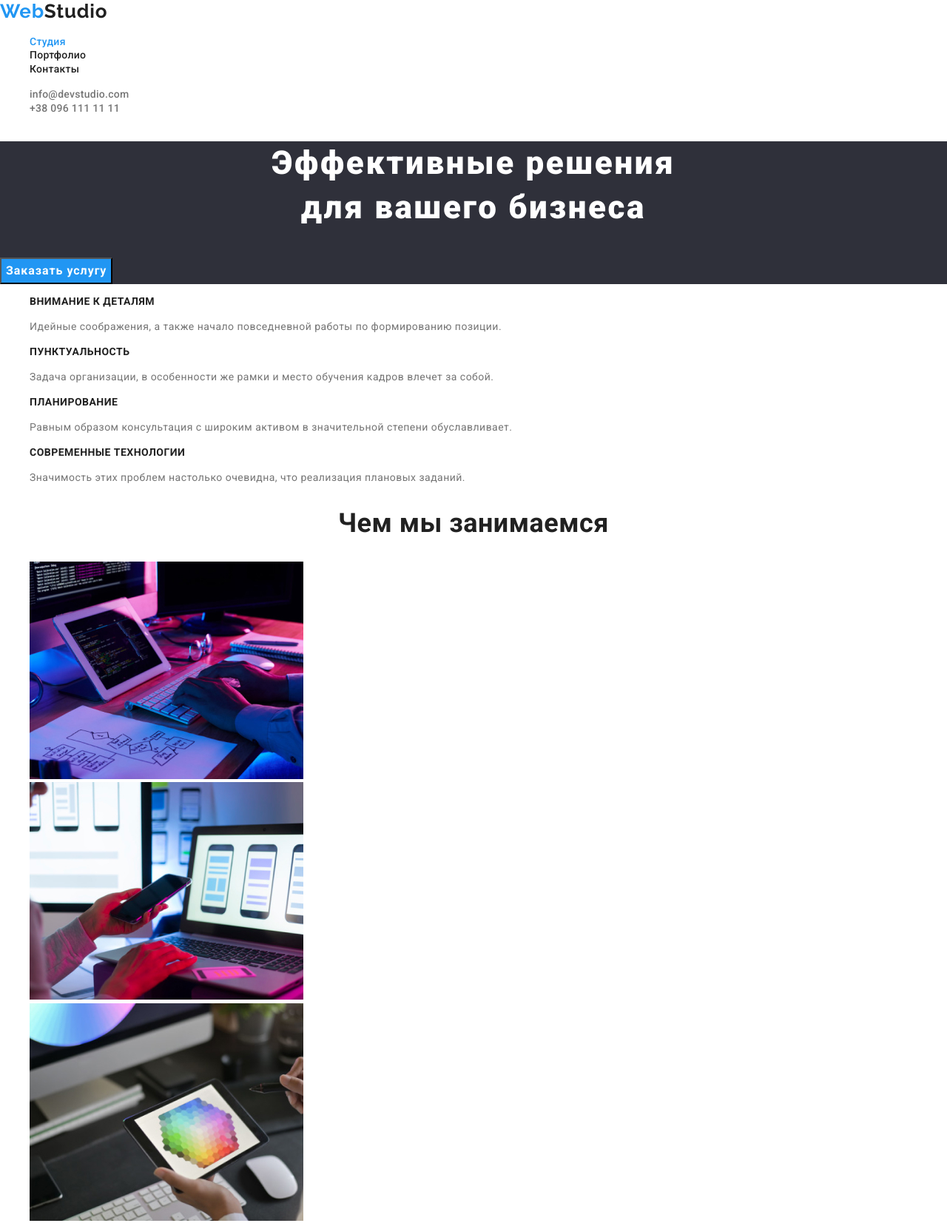
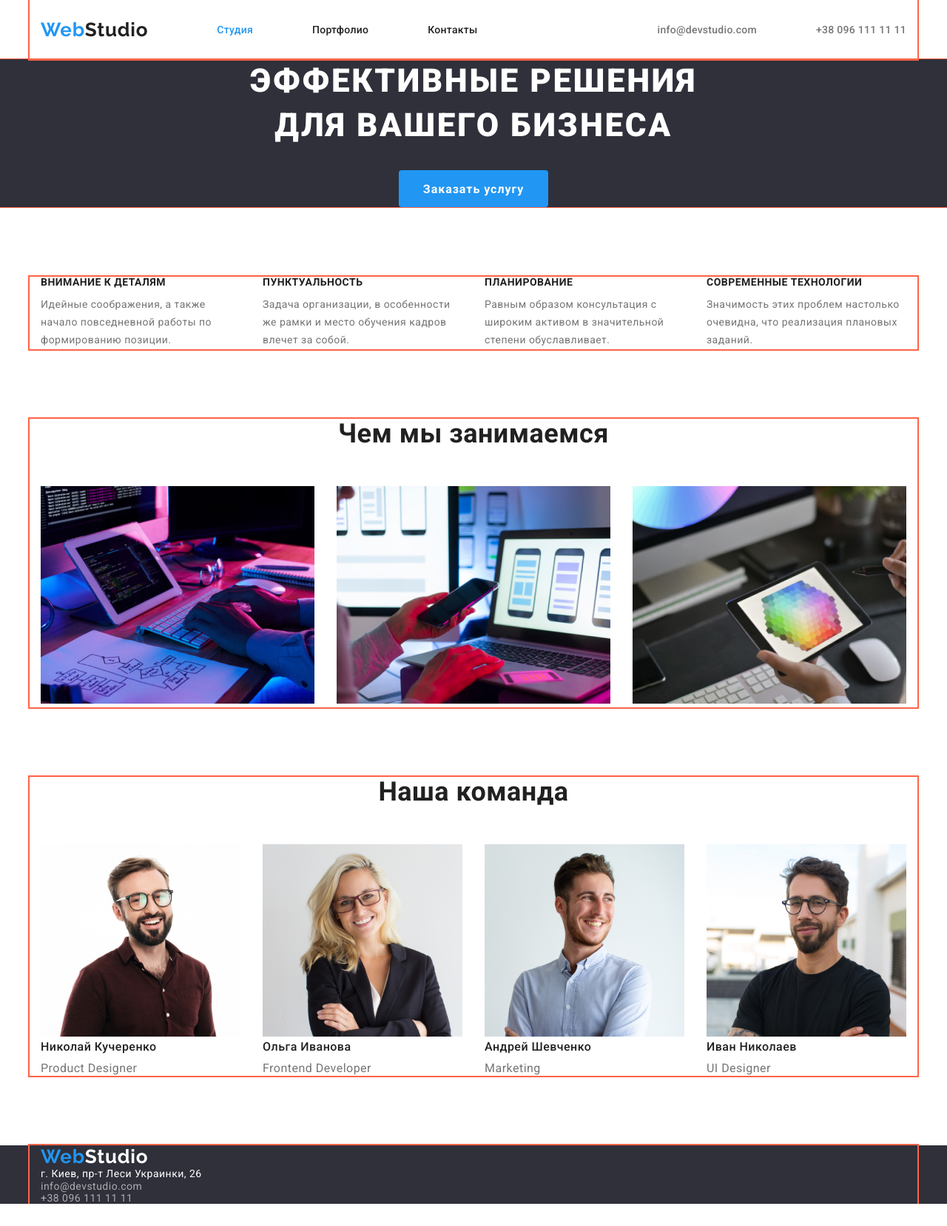
Before and after one commit to YanaHorbachova/goit-markup-hw-03, a plain HTML site: page index.html in a window 1280 px wide. Shown: the top 1657 px of the page at 74% size. After the commit the page ends 1627 px from the top, so only its background shows below. Drawn offline with nearby package versions, Linux system fonts and the light colour scheme.

Commit message:
Пофиксила margin и padding

```diff
--- a/index.html
+++ b/index.html
@@ -6,29 +6,31 @@
   <meta name="viewport" content="width=device-width, initial-scale=1.0" />
   <title>Студия</title>
   <link href="https://fonts.googleapis.com/css2?family=Raleway:wght@700&family=Roboto:wght@400;500;700;900&display=swap"
-    rel="stylesheet">
-  <link rel="stylesheet" href="https://cdnjs.cloudflare.com/ajax/libs/modern-normalize/1.0.0/modern-normalize.css">
-  <link rel="stylesheet" href="./styles/styles.css">
+    rel="stylesheet" />
+  <link rel="stylesheet"
+    href="https://cdnjs.cloudflare.com/ajax/libs/modern-normalize/1.0.0/modern-normalize.min.css" />
+  <link rel="stylesheet" href="./styles/styles.css" />
 </head>
 
 <body>
+
   <!--HEDER-->
   <header>
-    <nav class="site-nav">
+    <nav class="conteiner nav">
       <a class="logo" href="./index.html" aria-label="логотип веб студии">Web<span class="logo-header">Studio</span></a>
       <ul class="site-nav">
-        <li><a href="" class="link current">Студия</a></li>
-        <li><a href="./portfolio.html" class="link">Портфолио</a></li>
-        <li><a href="" class="link">Контакты</a></li>
+        <li class="item"><a href="./index.html" class="link current">Студия</a></li>
+        <li class="item"><a href="./portfolio.html" class="link">Портфолио</a></li>
+        <li class="item"><a href="" class="link">Контакты</a></li>
       </ul>
+      <ul class="contacts-nav">
+        <li class="item"><a href="mailto:info@devstudio.com" class="contacts">info@devstudio.com</a></li>
+        <li class="item"><a href="tel:+380961111111" class="contacts">+38 096 111 11 11</a></li>
+      </ul>
+
     </nav>
-    <address>
-      <ul class="contacts-nav">
-        <li><a href="mailto:info@devstudio.com" class="contacts">info@devstudio.com</a></li>
-        <li><a href="tel:+380961111111" class="contacts">+38 096 111 11 11</a></li>
-      </ul>
-    </address>
   </header>
+
   <main>
     <!--HERO-->
     <section class="hero">
@@ -38,79 +40,115 @@
       </h1>
       <button title="button" class="button primary">Заказать услугу</button>
     </section>
+
     <!--ADVANTAGES-->
     <section class="section">
-      <h2 class="section-title" hidden>Преимущества Ваб-Студии</h2>
+      <div class="conteiner">
+        <h2 class="section-title hidden">Преимущества Ваб-Студии</h2>
         <ul class="features">
-        <li>
+          <li class="item">
             <h3 class="title">Внимание к деталям</h3>
-          <p class="text">Идейные соображения, а также начало повседневной работы по формированию позиции.</p>
+            <p class="text">
+              Идейные соображения, а также начало повседневной работы по
+              формированию позиции.
+            </p>
           </li>
-        <li>
+          <li class="item">
             <h3 class="title">Пунктуальность</h3>
-          <p class="text">Задача организации, в особенности же рамки и место обучения кадров влечет за собой.</p>
+            <p class="text">
+              Задача организации, в особенности же рамки и место обучения кадров
+              влечет за собой.
+            </p>
           </li>
-        <li>
+          <li class="item">
             <h3 class="title">Планирование</h3>
-          <p class="text">Равным образом консультация с широким активом в значительной степени обуславливает.</p>
+            <p class="text">
+              Равным образом консультация с широким активом в значительной
+              степени обуславливает.
+            </p>
           </li>
-        <li>
+          <li class="item">
             <h3 class="title">Современные технологии</h3>
-          <p class="text">Значимость этих проблем настолько очевидна, что реализация плановых заданий.</p>
+            <p class="text">
+              Значимость этих проблем настолько очевидна, что реализация
+              плановых заданий.
+            </p>
           </li>
         </ul>
+      </div>
     </section>
+
     <!--SERVICES-->
     <section class="section">
+      <div class="conteiner">
         <h2 class="section-title">Чем мы занимаемся</h2>
-      <ul>
-        <li>
+        <ul class="services">
+          <li class="item">
             <img src="./images/services/img1.jpg" alt="ноутбук сдизайном сайта на экране" width="370" height="294" />
           </li>
-        <li>
-          <img src="./images/services/img2.jpg" alt="дизайн для мобильный телефонов" width="370" height="294" /></li>
-        <li>
+          <li class="item">
+            <img src="./images/services/img2.jpg" alt="дизайн для мобильный телефонов" width="370" height="294" />
+          </li>
+          <li class="item">
             <img src="./images/services/img3.jpg" alt="монитор компьютера" width="370" height="294" />
           </li>
         </ul>
+      </div>
     </section>
+
     <!--TEAM-->
     <section class="section">
+      <div class="conteiner">
         <h2 class="section-title">Наша команда</h2>
         <ul class="team">
-        <li>
+          <li class="item">
             <img src="./images/team/img1.jpg" alt="фото Николаz Кучеренко" width="270" height="260" />
             <h3 class="title">Николай Кучеренко</h3>
             <p lang="en" class="profession">Product Designer</p>
-        <li>
+          </li>
+
+          <li class="item">
             <img src="./images/team/img2.jpg" alt="фото Ольги Ивановой" width="270" height="260" />
             <h3 class="title">Ольга Иванова</h3>
             <p lang="en" class="profession">Frontend Developer</p>
           </li>
-        <li>
+          <li class="item">
             <img src=" ./images/team/img3.jpg" alt="фото Андрея Шевченко" width="270" height="260" />
             <h3 class="title">Андрей Шевченко</h3>
             <p lang="en" class="profession">Marketing</p>
           </li>
-        <li>
+          <li class="item">
             <img src="./images/team/img4.jpg" alt="фото Ивана Николаева" width="270" height="260" />
             <h3 class="title">Иван Николаев</h3>
             <p lang="en" class="profession">UI Designer</p>
           </li>
         </ul>
+      </div>
+
     </section>
   </main>
+
+  <!--FOOTER-->
   <footer class="footer">
+    <div class="conteiner">
       <a class="logo" href="./index.html" aria-label="логотип веб студии">Web<span class="logo-footer">Studio</span></a>
       <address>
         <ul>
-        <li><a href="https://goo.gl/maps/fzWqz3PfubK45CeYA" target="_blank" class="address-office">г. Киев, пр-т Леси
-            Украинки, 26</a></li>
-        <li><a href="mailto:info@devstudio.com" class="contacts-footer">info@devstudio.com</a></li>
-        <li><a href="tel:+380961111111" class="contacts-footer">+38 096 111 11 11</a></li>
+          <li>
+            <a href="https://goo.gl/maps/fzWqz3PfubK45CeYA" target="_blank" class="address-office">г. Киев, пр-т Леси
+              Украинки, 26</a>
+          </li>
+          <li>
+            <a href="mailto:info@devstudio.com" class="contacts-footer">info@devstudio.com</a>
+          </li>
+          <li>
+            <a href="tel:+380961111111" class="contacts-footer">+38 096 111 11 11</a>
+          </li>
         </ul>
       </address>
+    </div>
   </footer>
+
 </body>
 
 </html>
--- a/styles/styles.css
+++ b/styles/styles.css
@@ -1,29 +1,65 @@
 :root {
-    --primery-text-collor:#757575;
-    --title-text-collor:#212121;
-    --accent-collor:#2196F3;
-    --white-collor:#fff;
-    --background:#2F303A;
-    --background-button:#F5F4FA;
+  --primery-text-collor: #757575;
+  --title-text-collor: #212121;
+  --accent-collor: #2196f3;
+  --white-collor: #fff;
+  --background: #2f303a;
+  --background-button: #f5f4fa;
   --contacts-footer-text: rgba(255, 255, 255, 0.6);
 }
 
 body {
   background-color: var(--white-collor);
   color: var(--primery-text-collor);
-    font-family: 'Roboto', sans-serif;
+  font-family: "Roboto", sans-serif;
   font-style: normal;
   letter-spacing: 0.03em;
 }
+
+/* Утилиты */
 ul {
   list-style: none;
+  padding: 0px;
+  margin: 0px;
+}
+.hidden {
+  display: none;
+}
+.item:not(:last-child) {
+  margin-right: 30px;
+}
+
+/* CONTEINER */
+.conteiner {
+  width: 1200px;
+  margin: 0 auto;
+  padding: 0px 15px;
+  outline: 2px solid tomato;
+}
+.conteiner.nav {
+  display: flex;
+  align-items: center;
+}
+
+/* SECTION */
+.section-title {
+  margin-top: 0px;
+  margin-bottom: 50px;
+  color: var(--title-text-collor);
+  font-weight: bold;
+  font-size: 36px;
+  line-height: 1.16;
+  text-align: center;
+}
+.section {
+  padding-top: 94px;
 }
 
 /* LOGO */
 .logo {
   color: var(--accent-collor);
   text-decoration: none;
-    font-family: 'Raleway', sans-serif;
+  font-family: "Raleway", sans-serif;
   font-weight: 700;
   font-size: 26px;
   line-height: 1.19;
@@ -32,17 +68,25 @@ ul {
 .logo-header {
   color: var(--title-text-collor);
 }
-.logo-footer {
-    color:  var(--white-collor);
-}
 
 /* NAV */
+.site-nav {
+  display: flex;
+  margin-left: 93px;
+}
+.site-nav .item + .item {
+  margin-left: 50px;
+}
 .link {
+  display: block;
+  padding-top: 32px;
+  padding-bottom: 32px;
+
   color: var(--title-text-collor);
   text-decoration: none;
   font-weight: 500;
   font-size: 14px;
-    line-height: 1,14;
+  line-height: 1, 14;
   letter-spacing: 0.02em;
 }
 .link:hover,
@@ -50,15 +94,28 @@ ul {
   color: var(--accent-collor);
 }
 .site-nav .link.current {
-    color: var(--accent-collor)
+  color: var(--accent-collor);
+}
+
+/* CONTACTS-NAV */
+.contacts-nav {
+  display: flex;
+  margin-left: auto;
+  }
+.contacts-nav .item + .item {
+  margin-left: 50px;
 }
 .contacts {
+  display: block;
+  padding-top: 32px;
+  padding-bottom: 32px;
+
   color: var(--primery-text-collor);
   font-style: normal;
   text-decoration: none;
   font-weight: 500;
   font-size: 14px;
-    line-height: 1,14;
+  line-height: 1, 14;
   letter-spacing: 0.02em;
 }
 .contacts:hover,
@@ -68,9 +125,13 @@ ul {
 
 /* FOOTER */
 .footer {
+  margin-top: 94px;
   background-color: var(--background);
   font-size: 14px;
-    line-height: 1,7;
+  line-height: 1, 7;
+}
+.logo-footer {
+  color: var(--white-collor);
 }
 .address-office {
   color: var(--white-collor);
@@ -83,14 +144,20 @@ ul {
   text-decoration: none;
 }
 
-
 /* BUTTON */
 .button {
+  display: inline-block;
+  border-radius: 4px;
+  text-align: center;
+  border: 1px solid transparent;
   background-color: var(--background-button);
   color: var(--title-text-collor);
   font-family: inherit;
 }
 .button.primary {
+  padding: 10px 32px;
+  min-width: 200px;
+  height: 50px;
   background-color: var(--accent-collor);
   color: var(--white-collor);
   font-weight: 700;
@@ -99,6 +166,7 @@ ul {
   letter-spacing: 0.06em;
 }
 .button.secondary {
+  padding: 6px 22px;
   background-color: var(--background-button);
   color: var(--title-text-collor);
   font-weight: 500;
@@ -111,28 +179,34 @@ ul {
   color: var(--white-collor);
 }
 
+
 /*MAIN Studi*/
 .hero {
   background-color: var(--background);
+  text-align: center;
+  outline: 1px solid tomato;
 }
 .hero-title {
+  margin-top: 0px;
+  margin-bottom: 30px;
   color: var(--white-collor);
   font-weight: 900;
   font-size: 44px;
   line-height: 1.36;
-    text-align: center;
   letter-spacing: 0.06em;
-}
-.section-title {
-    color: var(--title-text-collor);
-    font-weight: bold;
-    font-size: 36px;
-    line-height: 1.16;
-    text-align: center;
+  text-transform: uppercase;
 }
 
 /* FEATURES */
+.features {
+  display: flex;
+}
+.features .item {
+  width: 270px;
+}
 .features .title {
+  margin-top: 0px;
+  margin-bottom: 10px;
   color: var(--title-text-collor);
   font-weight: 700;
   font-size: 14px;
@@ -140,31 +214,76 @@ ul {
   text-transform: uppercase;
 }
 .features .text {
+  margin-top: 0px;
+  margin-bottom: 0px;
   font-size: 14px;
   line-height: 1.71;
 }
 
+/* SERVICES */
+.services {
+  display: flex;
+}
+
 /* TEAM */
+.team {
+  display: flex;
+}
 .team .title {
+  margin-top: 0px;
+  margin-bottom: 10px;
   color: var(--title-text-collor);
   font-weight: 500;
   font-size: 16px;
   line-height: 1.18;
 }
 .profession {
+  margin-top: 0px;
+  margin-bottom: 0px;
   font-size: 16px;
   line-height: 1.18;
 }
 
 /*MAIN Portfolio*/
-.portfolio .title {
+.portfolio-nav {
+  display: flex;
+  justify-content: center;
+  padding-bottom: 50px;
+}
+.portfolio-nav .item:not(:last-child){
+  margin-right: 8px;
+}
+.works {
+  display: flex;
+  flex-wrap: wrap;
+}
+.works .item {
+  width: 380px;
+  margin-right: 30px;
+  margin-bottom: 30px;
+}
+.works .item:nth-child(3n) {
+  margin-right: 0;
+}
+.works .item:nth-last-child(-n+3){
+  margin-bottom: 0;
+}
+.gallary {
+  display: inline-block;
+  font-size: 0;
+}
+.works .title {
+  margin-top: 20px;
+  margin-bottom: 4px;
   color: var(--title-text-collor);
   font-weight: 700;
   font-size: 18px;
   line-height: 2;
   letter-spacing: 0.06em;
 }
-.portfolio .text {
+.works .text {
+  margin-top: 0px;
+  margin-bottom: 20px;
   font-size: 16px;
   line-height: 1.87;
 }
```
Also changed, not shown: portfolio.html (+65 -42 lines). Lines whose indentation alone changed are shown as unchanged.
